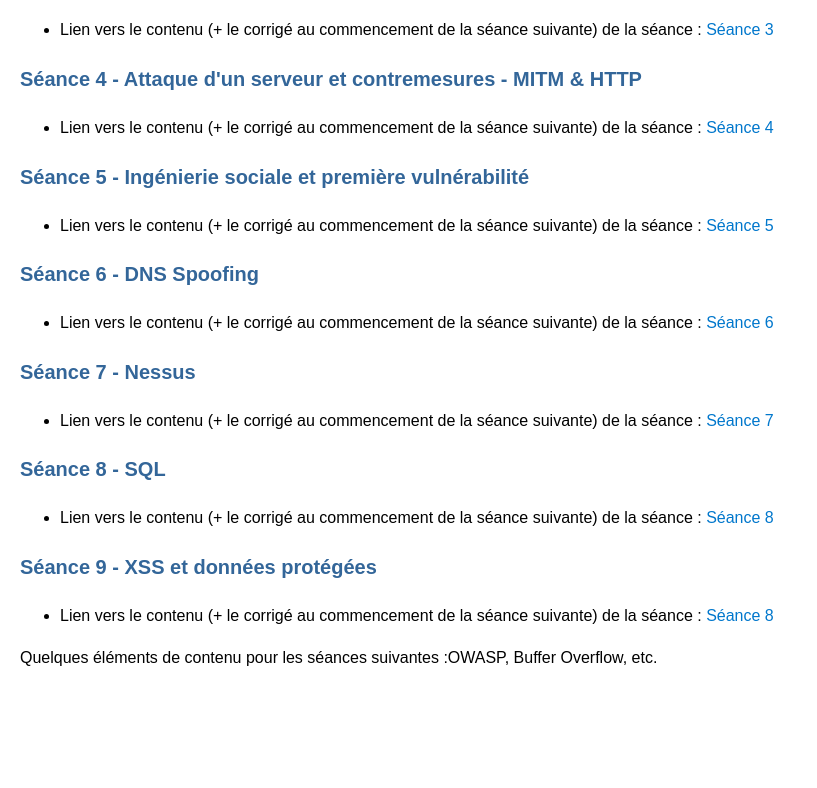
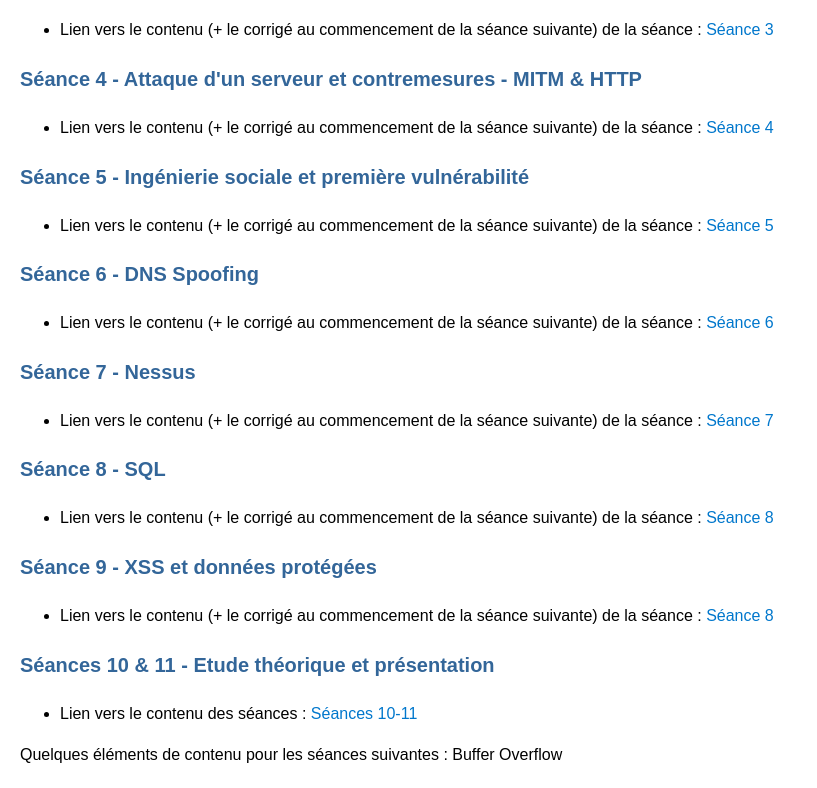
Before and after one commit to lmendiboure/lmendiboure.github.io, a website: page ci-cyber.html in a window 1280 px wide. Shown: the part 938-1726 px from the top of the page, without its empty margins (0-817 px from the left). Before the commit the page ends 1628 px from the top, so only its background shows below. Drawn offline with Linux system fonts and the light colour scheme.

Commit message:
Update ci-cyber.html

```diff
--- a/ci-cyber.html
+++ b/ci-cyber.html
@@ -106,6 +106,10 @@
     <ul>
       <li>Lien vers le contenu (+ le corrigé au commencement de la séance suivante) de la séance : <a href="https://drive.google.com/drive/folders/1iauFOoHzEBnK3p83Yydz4hagaB7SMD86?usp=sharing">Séance 8</a> </li>
     </ul>
-    <p>Quelques éléments de contenu pour les séances suivantes :OWASP, Buffer Overflow, etc.</p>
+        <h3 id="s-ance-4">Séances 10 & 11 - Etude théorique et présentation</h3>
+    <ul>
+      <li>Lien vers le contenu des séances : <a href="https://docs.google.com/document/d/1QLPIN8_EHQuB6bZGdEDnEQgk_PFvAPIvXYWWImTCpOc/edit?usp=sharing">Séances 10-11</a> </li>
+    </ul>
+    <p>Quelques éléments de contenu pour les séances suivantes : Buffer Overflow</p>
   </body>
 </html>
```
